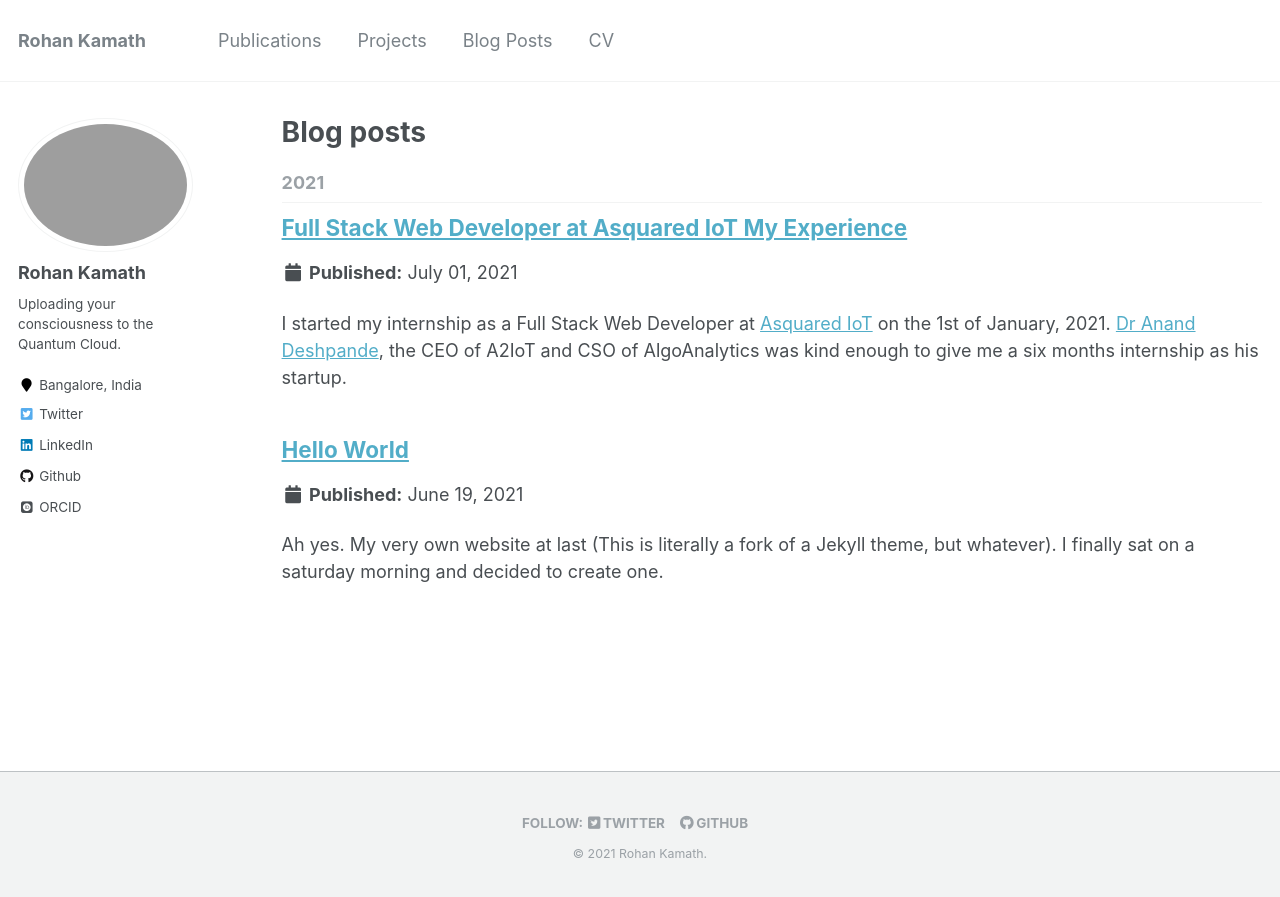
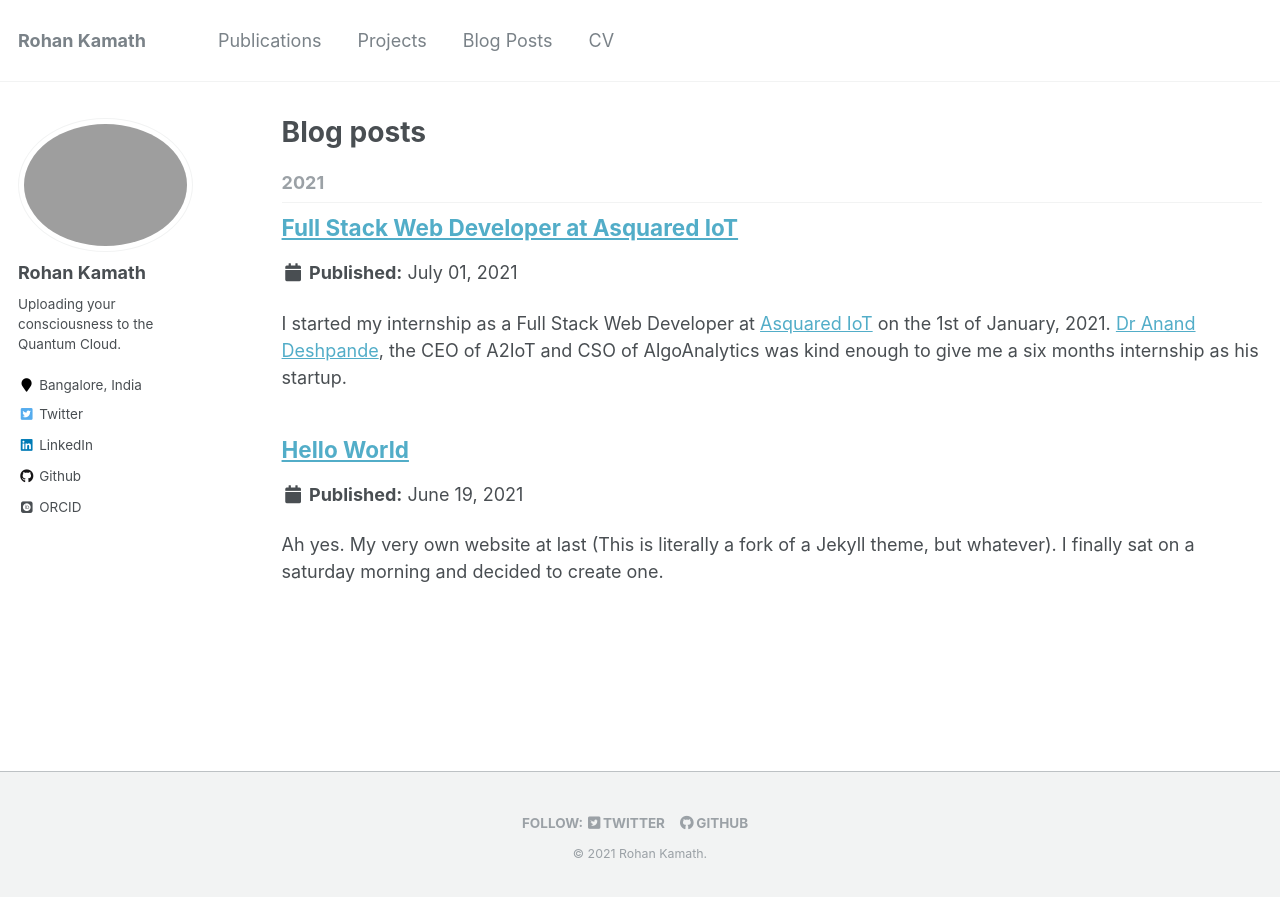
Before and after one commit to rohanrkamath/rohanrkamath.github.io, a Jekyll site: the page built from _pages/year-archive.html, in a window 1280 px wide. Shown: the top 897 px of the page. Built offline with Jekyll 4.4.1, drawn with Linux system fonts in a browser that asks for light colours; some web fonts are replaced.

Commit message:
updated blog post

```diff
--- a/_posts/2021-07-01-Asquared-iot.md
+++ b/_posts/2021-07-01-Asquared-iot.md
@@ -1,7 +1,7 @@
 ---
-title: Full Stack Web Developer at Asquared IoT My Experience
+title: Full Stack Web Developer at Asquared IoT
 date: 2021-07-01
-permalink: /posts/2021/07/Full-Stack-Web-Developer-at-Asqaured-IoT-My-Experience/
+permalink: /posts/2021/07/Full-Stack-Web-Developer-at-Asqaured-IoT/
 ---
 
 I started my internship as a Full Stack Web Developer at [Asquared IoT](https://www.asquared.ai/) on the 1st of January, 2021. [Dr Anand Deshpande](https://www.linkedin.com/in/anand-m-deshpande/), the CEO of A2IoT and CSO of AlgoAnalytics was kind enough to give me a six months internship as his startup.
```
